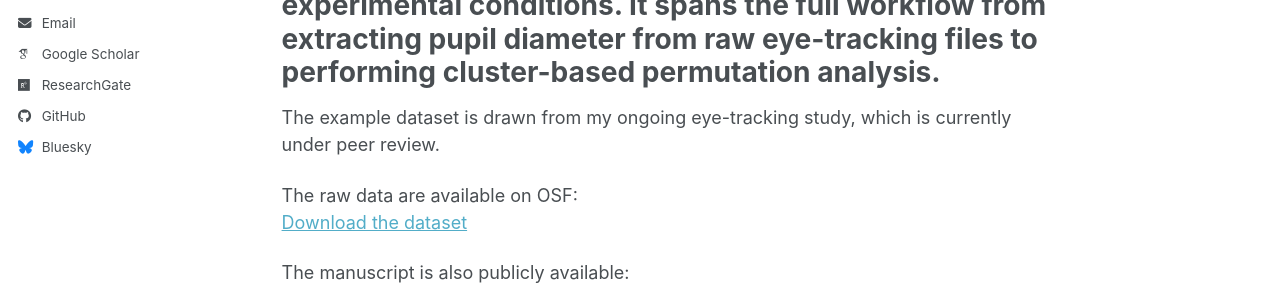
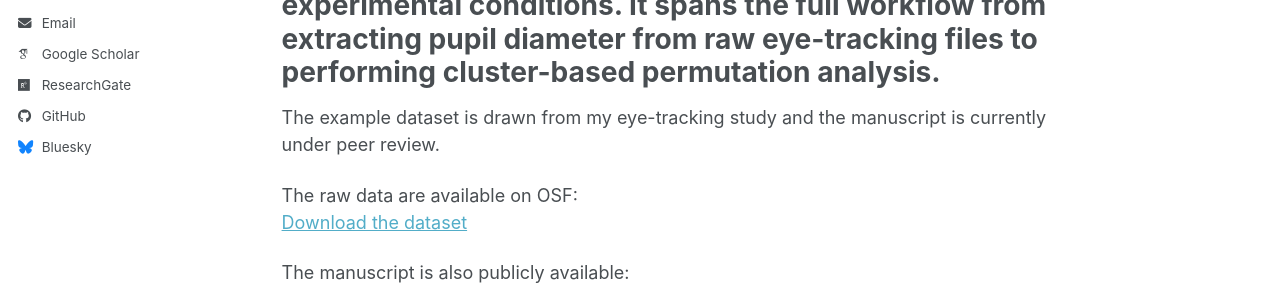
Before and after one commit to JingTong01/jingtong01.github.io, a Jekyll site: the page built from _posts/2026-05-27-blog-post-2.md, in a window 1280 px wide and 900 px high. Shown: the part 335-625 px from the top of the window. Built offline with Jekyll 4.4.1, drawn with Linux system fonts in a browser that asks for light colours; some web fonts are replaced; a script bundle is joined from its source files by our own code; library files that are not in the unit come from our copies; comment, search, counter and statistics services are not loaded.

Commit message:
Update 2026-05-27-blog-post-2.md

```diff
--- a/_posts/2026-05-27-blog-post-2.md
+++ b/_posts/2026-05-27-blog-post-2.md
@@ -9,7 +9,7 @@ comments: true
 
 # In this blog post, I present a complete pipeline for analyzing pupil dilation data. The goal of this pipeline is to identify when pupil dilation differs between experimental conditions. It spans the full workflow from extracting pupil diameter from raw eye-tracking files to performing cluster-based permutation analysis.
 
-The example dataset is drawn from my ongoing eye-tracking study, which is currently under peer review.
+The example dataset is drawn from my eye-tracking study and the manuscript is currently under peer review.
 
 The raw data are available on OSF:
 [Download the dataset]()
```
